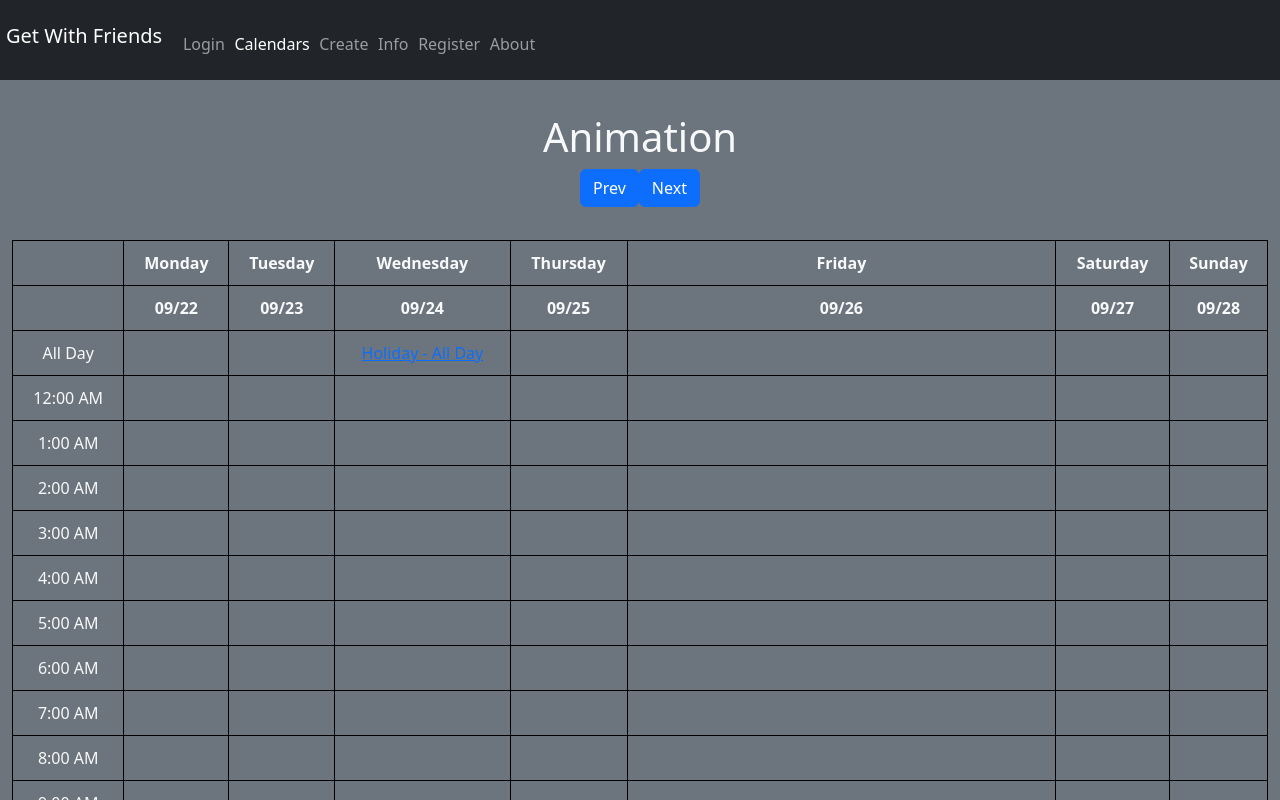
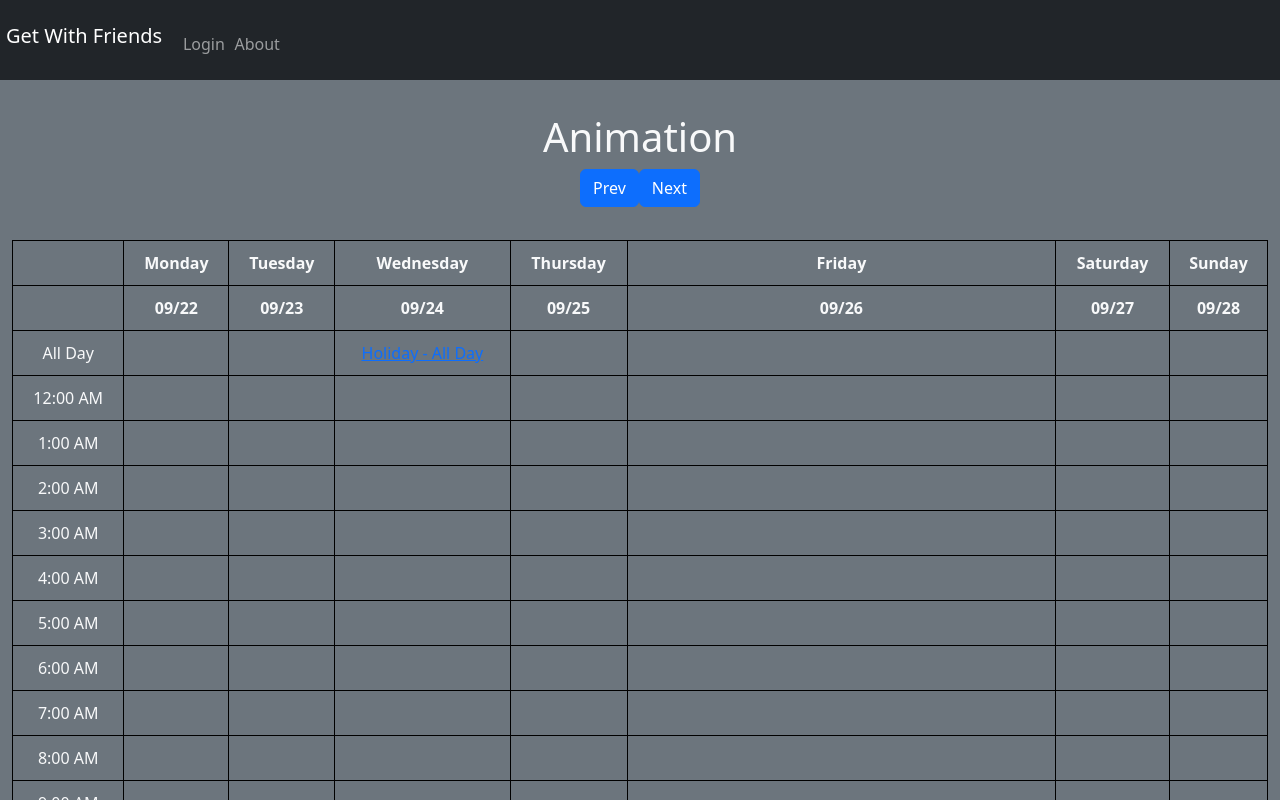
Before and after one commit to bobaisbad/startup, a React (Vite) app: page /calendars in a window 1280 px wide. Shown: the top 800 px of the page. Built offline with nearby package versions, Linux system fonts and the light colour scheme.

Commit message:
Update navigation bar permissions

```diff
--- a/src/app.jsx
+++ b/src/app.jsx
@@ -55,18 +55,26 @@ export default function App() {
                   <li className="nav-item">
                     <NavLink className="nav-link" to="">Login</NavLink>
                   </li>
+                  {authState === true && (
                   <li className="nav-item">
                     <NavLink className="nav-link" to="calendars">Calendars</NavLink>
                   </li>
+                  )}
+                  {/* {authState === true && (
                   <li className="nav-item">
                     <NavLink className="nav-link" to="create">Create</NavLink>
                   </li>
+                  )}
+                  {authState === true && (
                   <li className="nav-item">
                     <NavLink className="nav-link" to="info">Info</NavLink>
                   </li>
+                  )}
+                  {authState === true && (
                   <li className="nav-item">
                     <NavLink className="nav-link" to="register">Register</NavLink>
                   </li>
+                  )} */}
                   <li className="nav-item">
                     <NavLink className="nav-link" to="about">About</NavLink>
                   </li>
```
